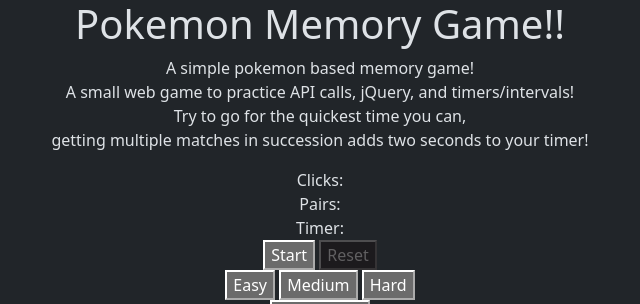
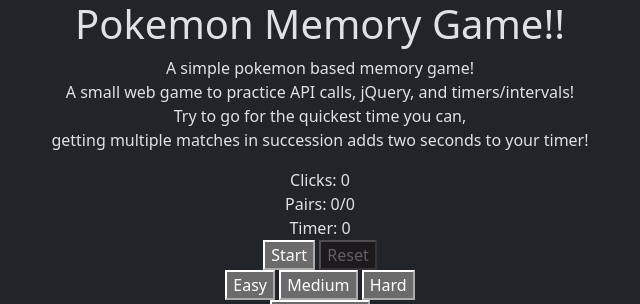
Before and after one commit to AHidalgo342/COMP2537-Assignment-3-AlexHidalgo, a plain HTML site: page index.html in a window 1280 px wide. Both pictures are taken after a click on the button "Start". Shown: the top 304 px of the page, 320-960 px from the left. Drawn offline with nearby package versions, Linux system fonts and the light colour scheme; no server answers.

Commit message:
fixed reset state

```diff
--- a/index.html
+++ b/index.html
@@ -28,9 +28,9 @@
 			Try to go for the quickest time you can, <br>
 			getting multiple matches in succession adds two seconds to your timer!
 		</p>
-		<div class="clicks">Clicks: </div>
-		<div class="pairs">Pairs: </div>
-		<div class="timer">Timer: </div>
+		<div class="clicks">Clicks: 0</div>
+		<div class="pairs">Pairs: 0/0</div>
+		<div class="timer">Timer: 0</div>
 
 		<!-- they do as listed, basically, both call setup(), but "reset" is disabled if no game active -->
 		<div class="gameflow">
--- a/index.js
+++ b/index.js
@@ -77,7 +77,7 @@ function setup(difficulty) {
 	let matches = 0;
 	let total = difficulty;
 
-	switch(difficulty) {
+	switch (difficulty) {
 		case 3: {
 			timer = 10;
 			break;
@@ -202,11 +202,19 @@ $(async function () {
 
 	// There's a better way to do this
 	$(".reset").on(("click"), async function () {
+		$(".clicks").html(`Clicks: 0`);
+		$(".pairs").html(`Pairs: 0/0`);
+		$(".timer").html(`Timer: 0`);
+
 		await loadPokemon(difficulty);
 		setup(difficulty);
 	});
 
 	$(".start").on(("click"), async function () {
+		$(".clicks").html(`Clicks: 0`);
+		$(".pairs").html(`Pairs: 0/0`);
+		$(".timer").html(`Timer: 0`);
+
 		await loadPokemon(difficulty);
 		setup(difficulty);
 
```
